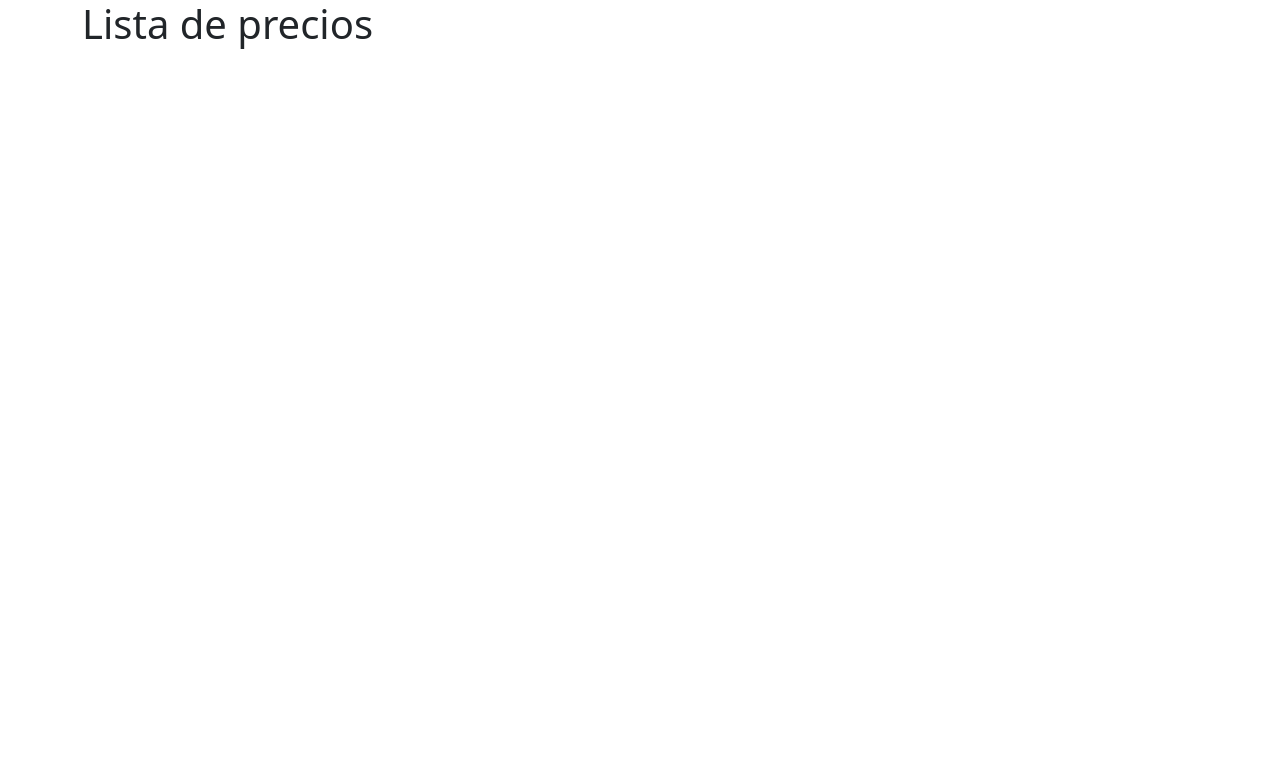
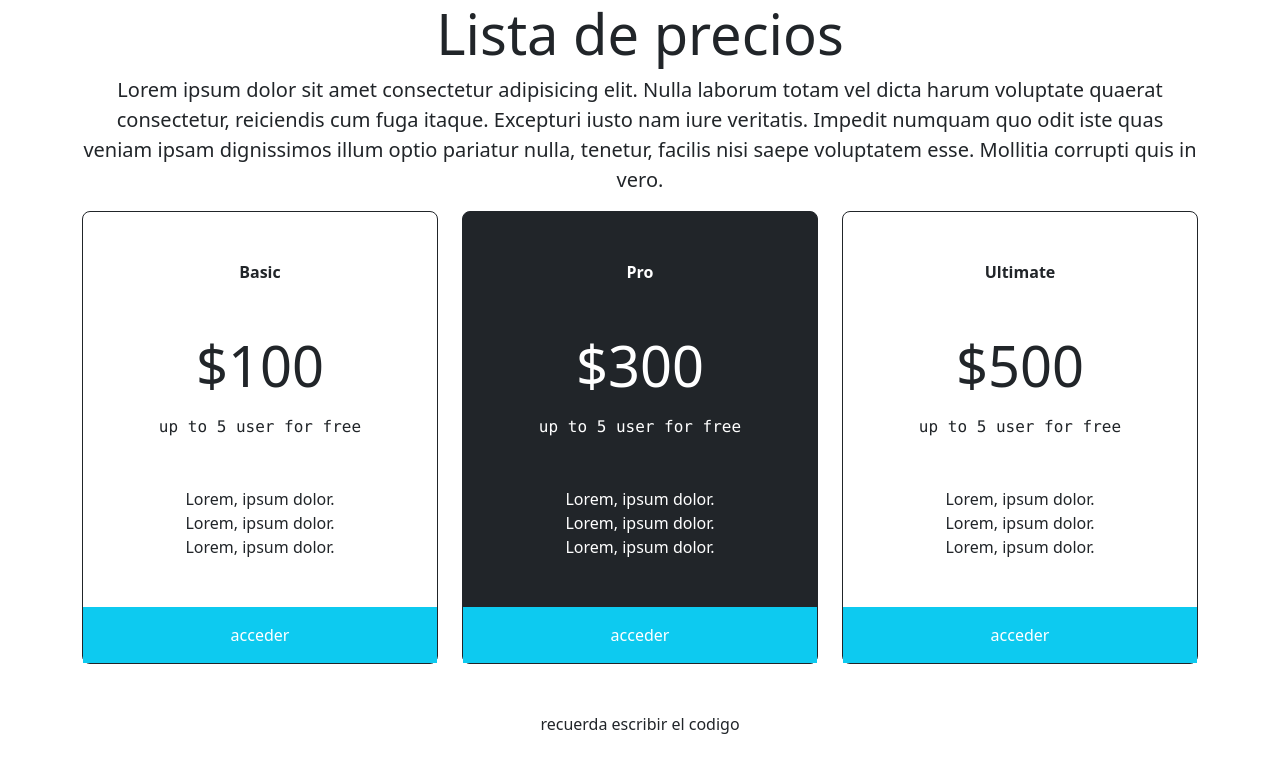
Before and after one commit to arlexguerrero/bootstrap-practica-1, a plain HTML site: page index.html in a window 1280 px wide. Drawn offline with nearby package versions, Linux system fonts and the light colour scheme.

Commit message:
lista de precios

```diff
--- a/index.html
+++ b/index.html
@@ -6,10 +6,76 @@
     <meta name="viewport" content="width=device-width, initial-scale=1.0">
     <title>Practica lista de precios</title>
     <link href="https://cdn.jsdelivr.net/npm/bootstrap@5.2.2/dist/css/bootstrap.min.css" rel="stylesheet" integrity="sha384-Zenh87qX5JnK2Jl0vWa8Ck2rdkQ2Bzep5IDxbcnCeuOxjzrPF/et3URy9Bv1WTRi" crossorigin="anonymous">
+    <style>
+
+// Large devices (desktops, 992px and up)
+
+@media (min-width: 992px) {
+    .alto {
+    height: 100vh;
+}
+
+}
+
+
+
+
+    </style>
 </head>
 <body>
-    <div class="container">
-        <h1>Lista de precios</h1>
-    </div>
+    <main class="container text-center d-flex flex flex-column justify-content-center alto">
+        <h1 class=" display-4">Lista de precios</h1>
+        <p class=" lead">Lorem ipsum dolor sit amet consectetur adipisicing elit. Nulla laborum totam vel dicta harum voluptate quaerat consectetur, reiciendis cum fuga itaque. Excepturi iusto nam iure veritatis. Impedit numquam quo odit iste quas veniam ipsam dignissimos illum optio pariatur nulla, tenetur, facilis nisi saepe voluptatem esse. Mollitia corrupti quis in vero.</p>
+        <div class="row">
+            <article class="col-12 col-md-4 ">
+                <div class="border border-dark rounded rounded-3">
+                    <p class="m-5 fw-bold">Basic</p>
+                    <h2 class="display-4">$100</h2>
+                    <p class="font-monospace mt-3">up to 5 user for free</p>
+                    <ul class="list-unstyled my-5" >
+                        <li>Lorem, ipsum dolor.</li>
+                        <li>Lorem, ipsum dolor.</li>
+                        <li>Lorem, ipsum dolor.</li>
+                    </ul>
+                    <a href="#" class="bg-info text-white d-block py-3 text-decoration-none">
+                        acceder
+                    </a>
+                </div>
+            </article>
+            <article class="col-12 col-md-4 ">
+                <div class="border border-dark rounded rounded-3 bg-dark text-white ">
+                    <p class="m-5 fw-bold">Pro</p>
+                    <h2 class="display-4">$300</h2>
+                    <p class="font-monospace mt-3">up to 5 user for free</p>
+                    <ul class="list-unstyled my-5 " >
+                        <li>Lorem, ipsum dolor.</li>
+                        <li>Lorem, ipsum dolor.</li>
+                        <li>Lorem, ipsum dolor.</li>
+                    </ul>
+                    <a href="#" class="bg-info text-white d-block py-3 text-decoration-none">
+                        acceder
+                    </a>
+                </div>
+            </article>
+            <article class="col-12 col-md-4 ">
+                <div class="border border-dark rounded rounded-3">
+                    <p class="m-5 fw-bold">Ultimate</p>
+                    <h2 class="display-4">$500</h2>
+                    <p class="font-monospace mt-3">up to 5 user for free</p>
+                    <ul class="list-unstyled my-5" >
+                        <li>Lorem, ipsum dolor.</li>
+                        <li>Lorem, ipsum dolor.</li>
+                        <li>Lorem, ipsum dolor.</li>
+                    </ul>
+                    <a href="#" class="bg-info text-white d-block py-3 text-decoration-none">
+                        acceder
+                    </a>
+                </div>
+            </article>
+        </div>
+        <footer>
+            <p class="mt-5">recuerda escribir el codigo</p>
+        </footer>
+    </main>
 </body>
 </html>
```
